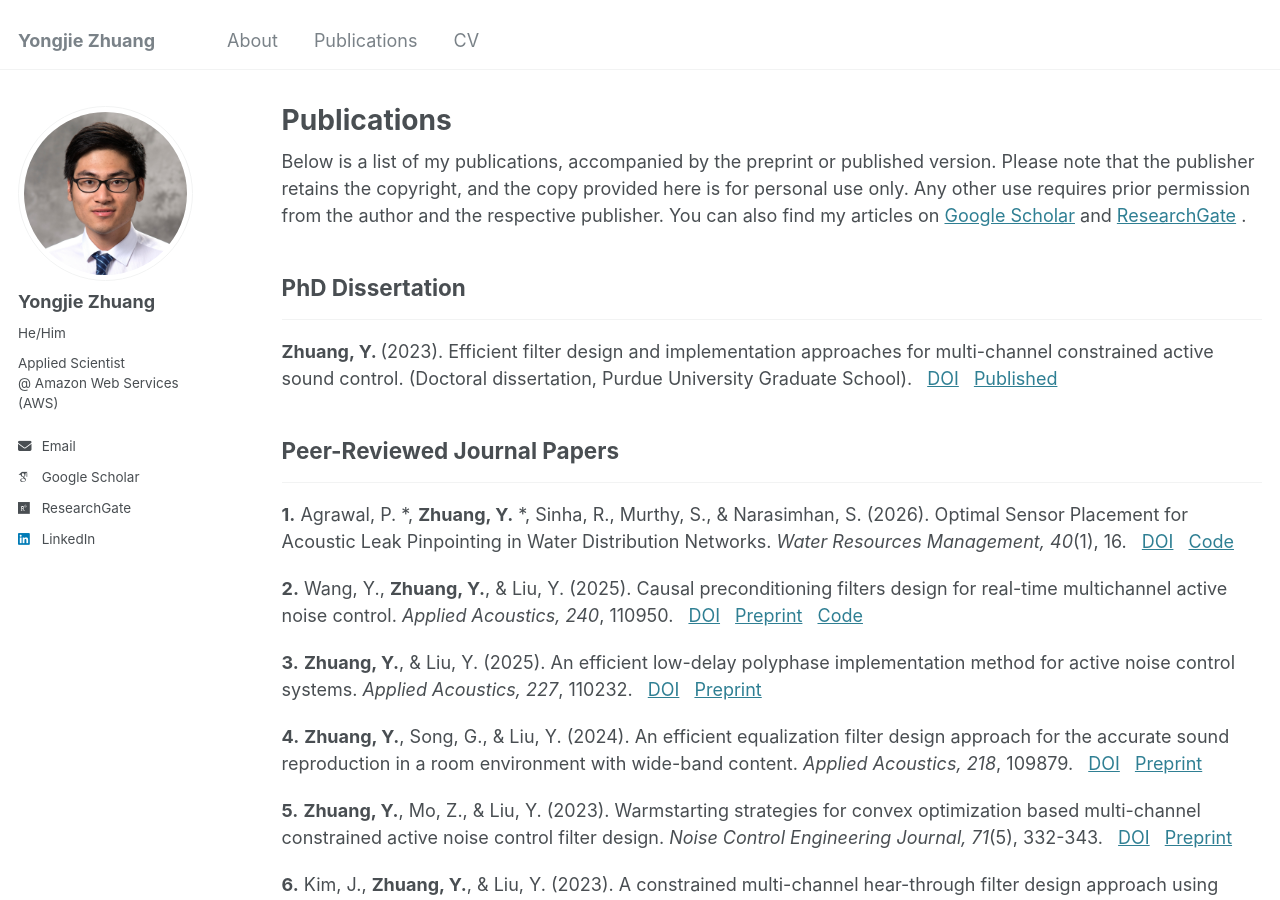
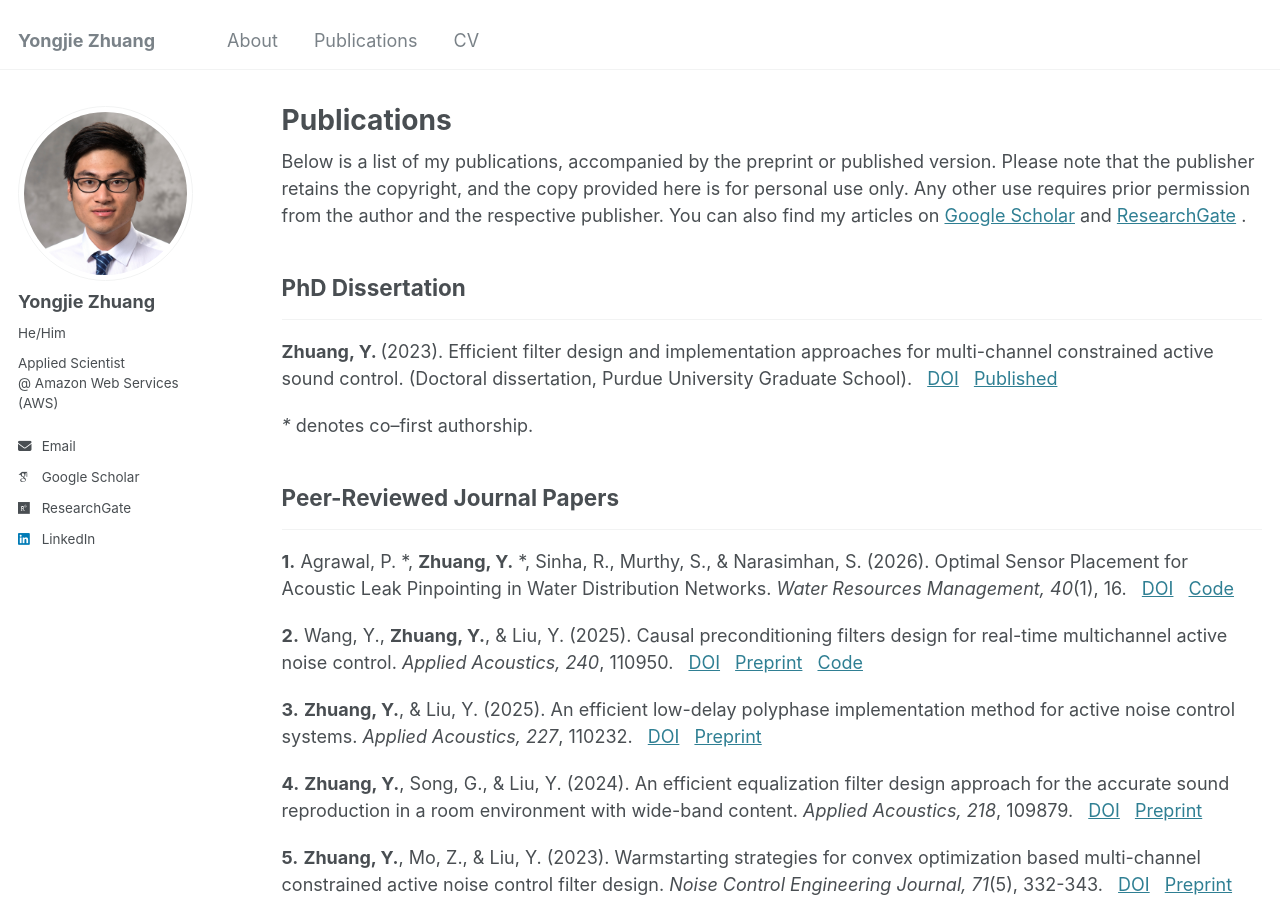
Before and after one commit to Yongjie-Zhuang/Yongjie-Zhuang.github.io, a Jekyll site: the page built from _pages/publications.html, in a window 1280 px wide and 900 px high. Built offline with Jekyll 4.4.1, drawn with Linux system fonts in a browser that asks for light colours; some web fonts are replaced.

Commit message:
Update publications.html

```diff
--- a/_pages/publications.html
+++ b/_pages/publications.html
@@ -32,6 +32,8 @@ Any other use requires prior permission from the author and the respective publi
   <a href="https://doi.org/10.25394/PGS.23722410.v1" target="_blank" style="margin-left: 10px;">DOI</a>
   <a href="/files/PhD_Dissertation_Yongjie_Zhuang.pdf" target="_blank" style="margin-left: 10px;">Published</a>
 </div>
+
+<p><em>*</em> denotes co–first authorship.</p>
 
 <!-- Define publication categories -->
 {% assign categories = "Peer-Reviewed Journal Papers,Full-Length Conference Papers,Abstract-Only Conference Presentations and Posters" | split: "," %}
```
